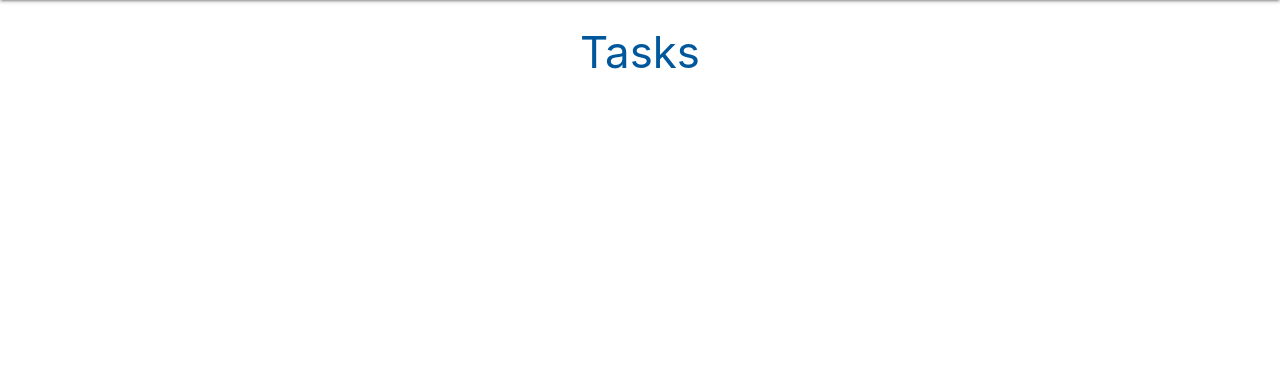
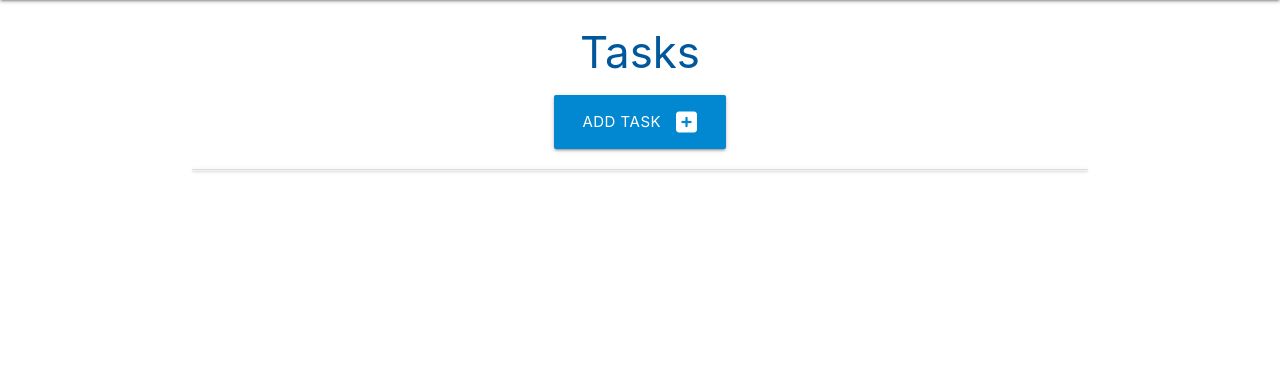
Before and after one commit to nianswe/flask-sqlalchemy-task-manager, a Flask app: page / in a window 1280 px wide. Shown: the part 64-436 px from the top of the page. Run offline with Flask 3, Linux system fonts and the light colour scheme; data that the repository does not hold is empty.

Commit message:
Add Task list

```diff
--- a/taskmanager/routes.py
+++ b/taskmanager/routes.py
@@ -5,7 +5,8 @@ from taskmanager.models import Category, Task
 
 @app.route("/")
 def home():
-    return render_template("tasks.html")
+    tasks = list(Task.query.order_by(Task.id).all())
+    return render_template("tasks.html", tasks=tasks)
 
 
 @app.route("/categories")
--- a/taskmanager/static/js/script.js
+++ b/taskmanager/static/js/script.js
@@ -18,4 +18,9 @@ document.addEventListener("DOMContentLoaded", function() {
   // select initialization
   let selects = document.querySelectorAll('select');
   M.FormSelect.init(selects);
+
+  // collapsible initialization
+  let collapsibles = document.querySelectorAll('.collapsible');
+  M.Collapsible.init(collapsibles);
+
 });
--- a/taskmanager/templates/base.html
+++ b/taskmanager/templates/base.html
@@ -1,5 +1,6 @@
 <!DOCTYPE html>
 <html lang="en">
+
 <head>
     <meta charset="utf-8">
     <meta http-equiv="X-UA-Compatible" content="IE=edge">
@@ -15,6 +16,7 @@
 
     <title></title>
 </head>
+
 <body>
     <header>
         <!-- top navbar -->
@@ -65,4 +67,5 @@
 
 
 </body>
+
 </html>
--- a/taskmanager/templates/categories.html
+++ b/taskmanager/templates/categories.html
@@ -40,8 +40,7 @@
 
     </div>
   </div>
-
-{% endfor %}
+  {% endfor %}
 </div>
 
 {% endblock %}
--- a/taskmanager/templates/tasks.html
+++ b/taskmanager/templates/tasks.html
@@ -3,4 +3,30 @@
 
 <h3 class="light-blue-text text-darken-4 center-align">Tasks</h3>
 
+<div class="row">
+    <div class="col s12 center-align">
+        <a href="{{ url_for('add_task') }}" class="btn-large light-blue darken-2">
+            Add Task <i class="fas fa-plus-square right"></i>
+        </a>
+    </div>
+</div>
+
+<ul class="collapsible">
+    {% for task in tasks|sort(attribute="due_date") %}
+    <li>
+        <div class="collapsible-header white-text light-blue darken-4">
+            <i class="fas fa-caret-down"></i>
+            <strong>{{ task.task_name }}</strong> : {{ task.due_date.strftime("%d %B, %Y") }}
+            {% if task.is_urgent == True %}
+                <i class="fas fa-exclamation-circle light-blue-text text-lighten-2"></i>
+            {% endif %}
+        </div>
+        <div class="collapsible-body">
+            <strong>{{ task.category }}</strong>
+            <p>{{ task.task_description }}</p>
+        </div>
+    </li>
+    {% endfor %}
+</ul>
+
 {% endblock %}
```
Lines whose indentation alone changed are shown as unchanged.
